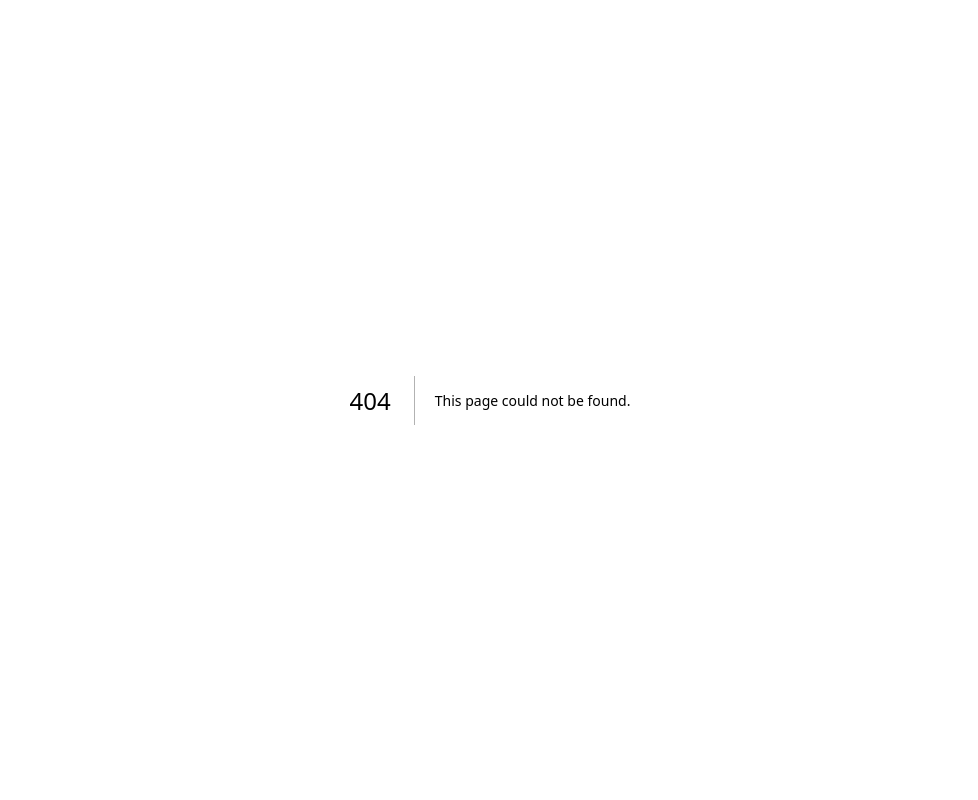
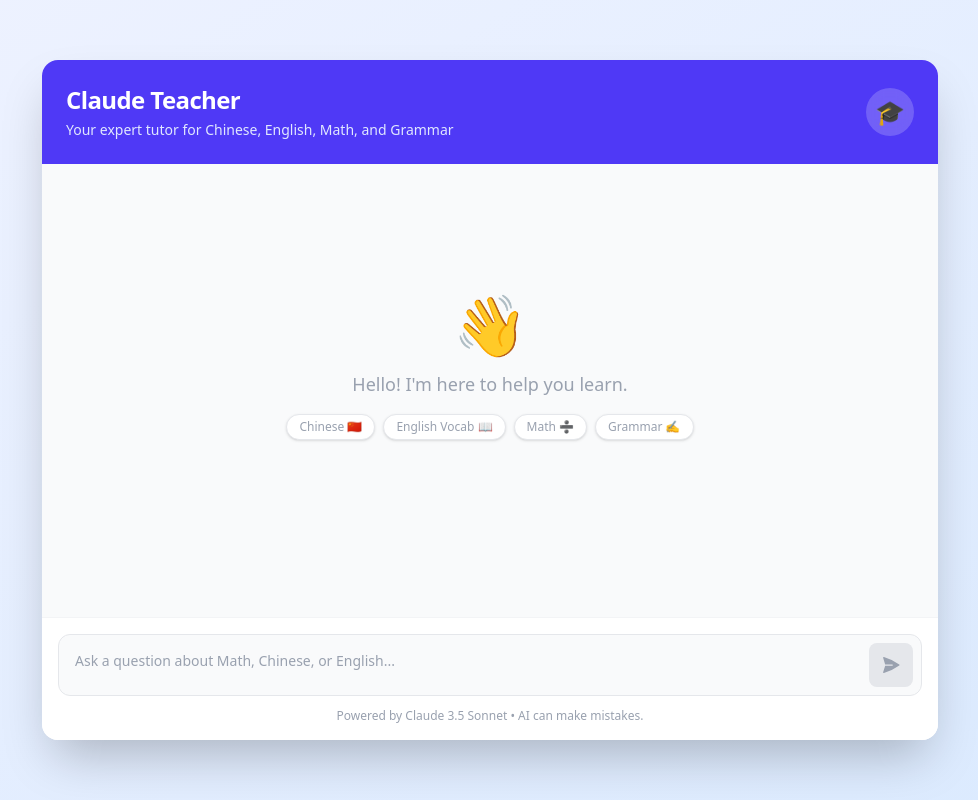
Before and after one commit to wwaiyyee/twinkle, a Next.js app: page /tryclaude in a window 1280 px wide. Before the commit this address had no page. Shown: the whole page, without its empty margins (150-1128 px from the left). Built offline with nearby package versions, Linux system fonts and the light colour scheme.

Commit message:
Update app/tryclaude/

```diff
--- /dev/null
+++ b/app/tryclaude/page.tsx
@@ -0,0 +1,181 @@
+"use client";
+
+import React, { useState, useRef, useEffect } from "react";
+
+interface Message {
+    role: "user" | "assistant";
+    content: string;
+}
+
+export default function TryClaudePage() {
+    const [messages, setMessages] = useState<Message[]>([]);
+    const [input, setInput] = useState("");
+    const [isLoading, setIsLoading] = useState(false);
+    const messagesEndRef = useRef<HTMLDivElement>(null);
+
+    const scrollToBottom = () => {
+        messagesEndRef.current?.scrollIntoView({ behavior: "smooth" });
+    };
+
+    useEffect(() => {
+        scrollToBottom();
+    }, [messages]);
+
+    const sendMessage = async () => {
+        if (!input.trim()) return;
+
+        const userMessage: Message = { role: "user", content: input };
+        setMessages((prev) => [...prev, userMessage]);
+        setInput("");
+        setIsLoading(true);
+
+        try {
+            const response = await fetch("/api/chat", {
+                method: "POST",
+                headers: {
+                    "Content-Type": "application/json",
+                },
+                body: JSON.stringify({
+                    messages: [...messages, userMessage],
+                }),
+            });
+
+            if (!response.ok) {
+                throw new Error("Failed to fetch response");
+            }
+
+            const data = await response.json();
+            const assistantMessage: Message = {
+                role: "assistant",
+                content: data.content || "Sorry, I couldn't understand that.",
+            };
+
+            setMessages((prev) => [...prev, assistantMessage]);
+        } catch (error) {
+            console.error("Error:", error);
+            setMessages((prev) => [
+                ...prev,
+                {
+                    role: "assistant",
+                    content: "Sorry, something went wrong. Please try again.",
+                },
+            ]);
+        } finally {
+            setIsLoading(false);
+        }
+    };
+
+    const handleKeyDown = (e: React.KeyboardEvent) => {
+        if (e.key === "Enter" && !e.shiftKey) {
+            e.preventDefault();
+            sendMessage();
+        }
+    };
+
+    return (
+        <div className="min-h-screen bg-gradient-to-br from-indigo-50 to-blue-100 flex flex-col items-center justify-center p-4 font-sans">
+            <div className="w-full max-w-4xl bg-white rounded-2xl shadow-2xl overflow-hidden flex flex-col h-[85vh]">
+                {/* Header */}
+                <div className="bg-indigo-600 p-6 text-white flex items-center justify-between">
+                    <div>
+                        <h1 className="text-2xl font-bold tracking-tight">Claude Teacher</h1>
+                        <p className="text-indigo-100 text-sm mt-1">
+                            Your expert tutor for Chinese, English, Math, and Grammar
+                        </p>
+                    </div>
+                    <div className="h-12 w-12 bg-white/20 rounded-full flex items-center justify-center backdrop-blur-sm">
+                        <span className="text-2xl">🎓</span>
+                    </div>
+                </div>
+
+                {/* Chat Area */}
+                <div className="flex-1 overflow-y-auto p-6 space-y-6 bg-gray-50">
+                    {messages.length === 0 && (
+                        <div className="flex flex-col items-center justify-center h-full text-gray-400 space-y-4">
+                            <div className="text-6xl">👋</div>
+                            <p className="text-lg font-medium">
+                                Hello! I'm here to help you learn.
+                            </p>
+                            <div className="flex flex-wrap justify-center gap-2 max-w-md">
+                                <span className="px-3 py-1 bg-white border border-gray-200 rounded-full text-xs shadow-sm">
+                                    Chinese 🇨🇳
+                                </span>
+                                <span className="px-3 py-1 bg-white border border-gray-200 rounded-full text-xs shadow-sm">
+                                    English Vocab 📖
+                                </span>
+                                <span className="px-3 py-1 bg-white border border-gray-200 rounded-full text-xs shadow-sm">
+                                    Math ➗
+                                </span>
+                                <span className="px-3 py-1 bg-white border border-gray-200 rounded-full text-xs shadow-sm">
+                                    Grammar ✍️
+                                </span>
+                            </div>
+                        </div>
+                    )}
+
+                    {messages.map((msg, index) => (
+                        <div
+                            key={index}
+                            className={`flex ${msg.role === "user" ? "justify-end" : "justify-start"
+                                }`}
+                        >
+                            <div
+                                className={`max-w-[80%] rounded-2xl px-5 py-3.5 shadow-sm text-sm leading-relaxed ${msg.role === "user"
+                                        ? "bg-indigo-600 text-white rounded-br-none"
+                                        : "bg-white text-gray-800 border border-gray-100 rounded-bl-none"
+                                    }`}
+                            >
+                                {msg.content}
+                            </div>
+                        </div>
+                    ))}
+                    {isLoading && (
+                        <div className="flex justify-start">
+                            <div className="bg-white border border-gray-100 rounded-2xl rounded-bl-none px-5 py-4 shadow-sm flex items-center space-x-2">
+                                <div className="w-2 h-2 bg-indigo-400 rounded-full animate-bounce" style={{ animationDelay: "0ms" }} />
+                                <div className="w-2 h-2 bg-indigo-400 rounded-full animate-bounce" style={{ animationDelay: "150ms" }} />
+                                <div className="w-2 h-2 bg-indigo-400 rounded-full animate-bounce" style={{ animationDelay: "300ms" }} />
+                            </div>
+                        </div>
+                    )}
+                    <div ref={messagesEndRef} />
+                </div>
+
+                {/* Input Area */}
+                <div className="p-4 bg-white border-t border-gray-100">
+                    <div className="flex items-end space-x-3 bg-gray-50 p-2 rounded-xl border border-gray-200 focus-within:border-indigo-300 focus-within:ring-2 focus-within:ring-indigo-100 transition-all">
+                        <textarea
+                            value={input}
+                            onChange={(e) => setInput(e.target.value)}
+                            onKeyDown={handleKeyDown}
+                            placeholder="Ask a question about Math, Chinese, or English..."
+                            className="flex-1 bg-transparent border-none focus:ring-0 resize-none p-2 max-h-32 text-gray-700 placeholder-gray-400 text-sm"
+                            rows={1}
+                            style={{ minHeight: "44px" }}
+                        />
+                        <button
+                            onClick={sendMessage}
+                            disabled={isLoading || !input.trim()}
+                            className={`p-3 rounded-lg transition-all duration-200 flex-shrink-0 ${isLoading || !input.trim()
+                                    ? "bg-gray-200 text-gray-400 cursor-not-allowed"
+                                    : "bg-indigo-600 text-white hover:bg-indigo-700 shadow-md hover:shadow-lg active:scale-95"
+                                }`}
+                        >
+                            <svg
+                                xmlns="http://www.w3.org/2000/svg"
+                                viewBox="0 0 24 24"
+                                fill="currentColor"
+                                className="w-5 h-5"
+                            >
+                                <path d="M3.478 2.405a.75.75 0 00-.926.94l2.432 7.905H13.5a.75.75 0 010 1.5H4.984l-2.432 7.905a.75.75 0 00.926.94 60.519 60.519 0 0018.445-8.986.75.75 0 000-1.218A60.517 60.517 0 003.478 2.405z" />
+                            </svg>
+                        </button>
+                    </div>
+                    <p className="text-center text-xs text-gray-400 mt-3">
+                        Powered by Claude 3.5 Sonnet • AI can make mistakes.
+                    </p>
+                </div>
+            </div>
+        </div>
+    );
+}
```
